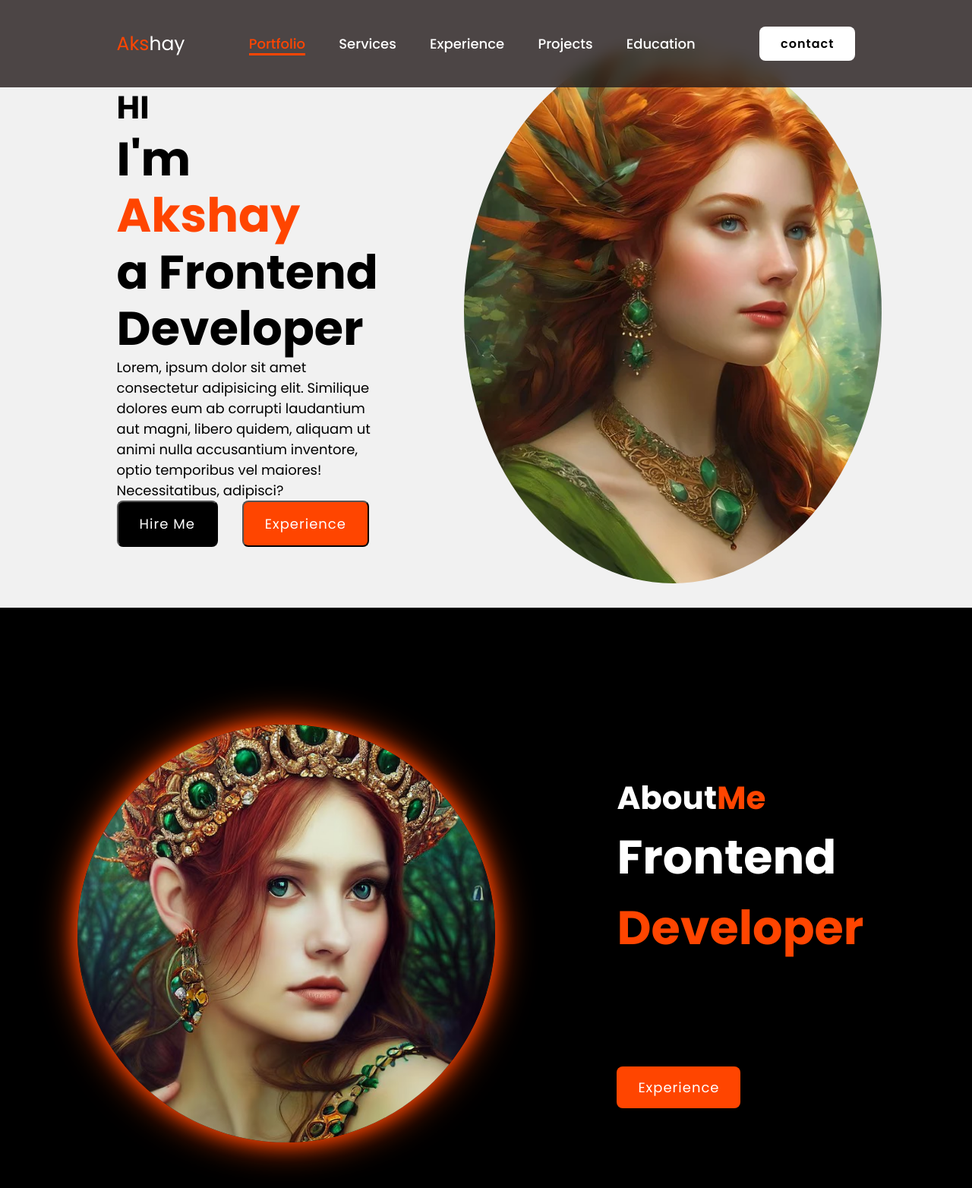
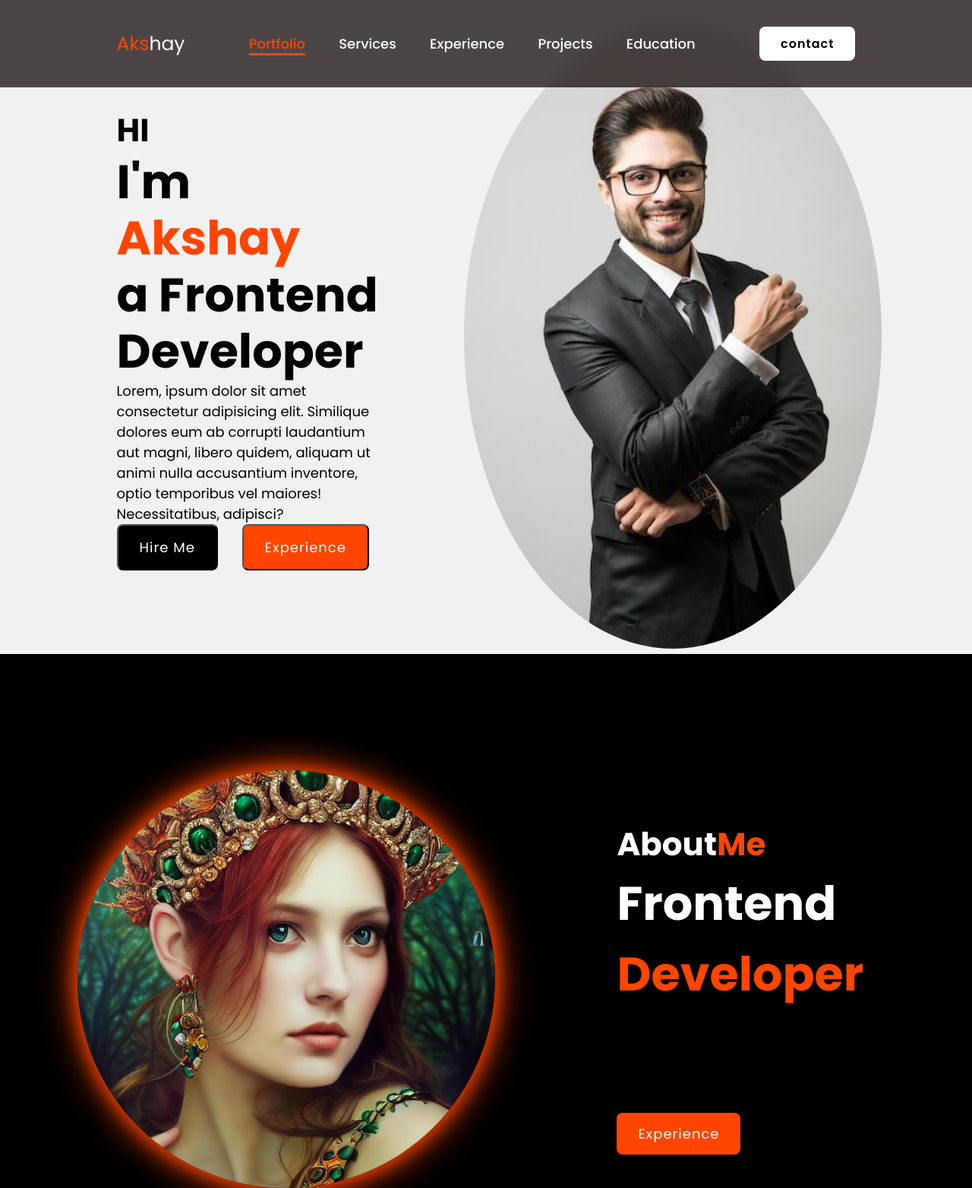
Before and after one commit to Akdohe/ParsonnePortfolio, a plain HTML site: page index.html in a window 1280 px wide. Shown: the top 1564 px of the page at 76% size. Drawn offline with nearby package versions, Linux system fonts and the light colour scheme.

Commit message:
Add files via upload

```diff
--- a/index.html
+++ b/index.html
@@ -41,7 +41,7 @@
             </div>
         </div>
         <div class="img-box">
-            <img src="./lady2.jpg" alt="imageOf lady">
+            <img src="./img1.jpg" alt="imageOf lady">
         </div>
 
     </Section>
@@ -53,7 +53,7 @@
 
         <div class="about-content">
             <h2 class="headig">About<span>Me</span> </h2>
-            <h3>Frontend <span>Developer</span> </h3>
+            <h3>Frontend <p><span>Developer</span></p> </h3>
             <p>Lorem ipsum dolor sit, amet consectetur adipisicing elit. Exercitationem earum, qui veniam veritatis tempora nesciunt provident omnis cum inventore aperiam praesentium rem iusto suscipit amet recusandae, nisi quibusdam nam sint!</p>
             <a href="#" class="btn-2">Experience</a>
         </div>
```
Also changed, not shown: OIP (1).jpeg (added), OIP.jpeg (added), img1.jpg (added), img2.avif (added).
